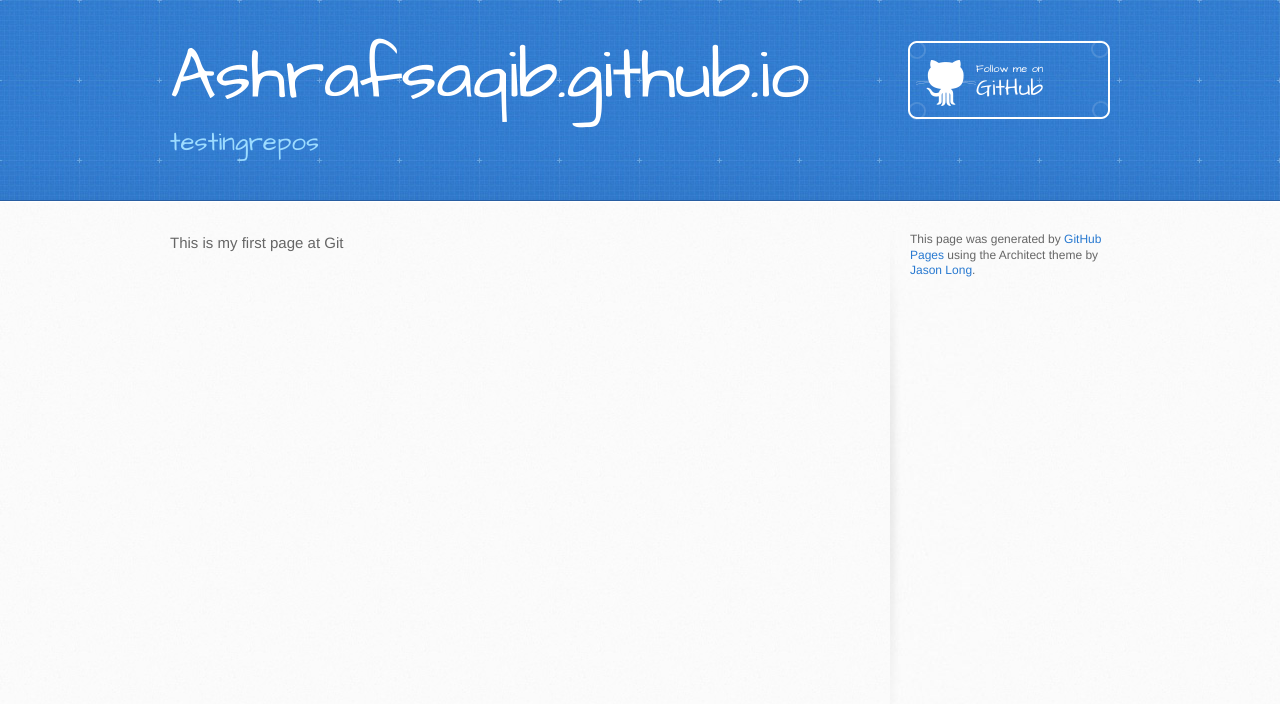
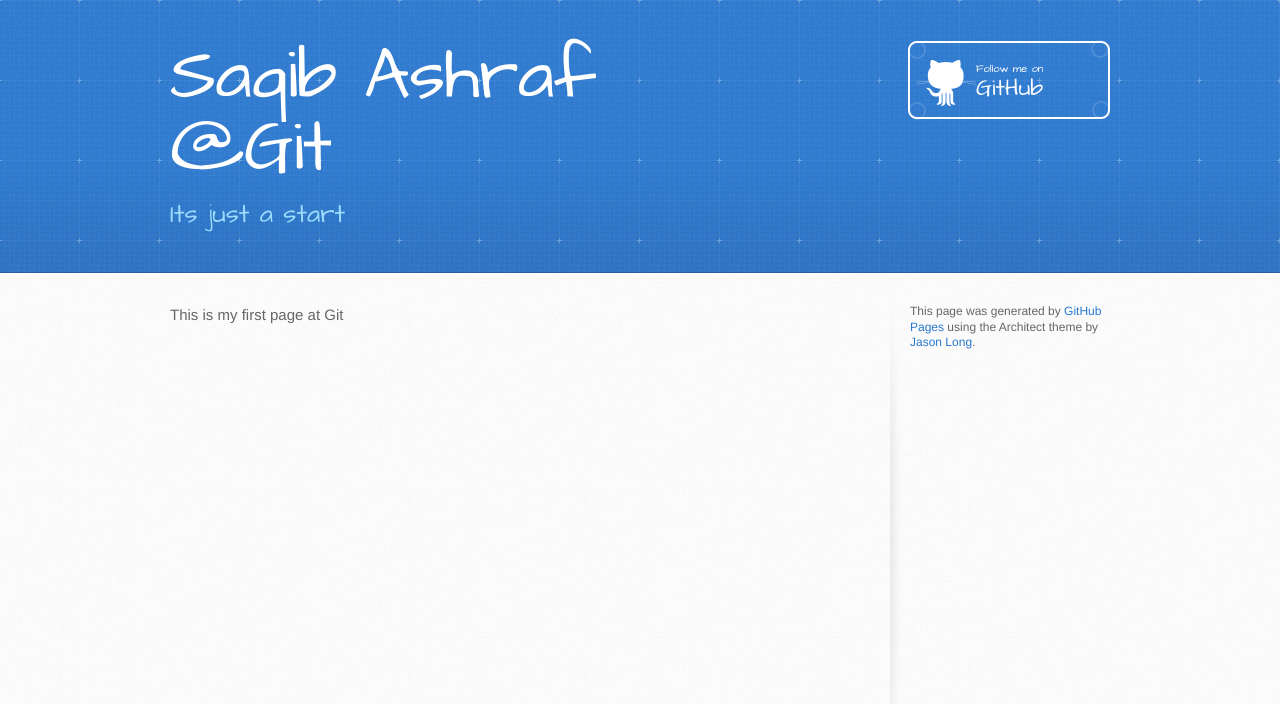
Before and after one commit to ashrafsaqib/ashrafsaqib.github.io, a plain HTML site: page index.html in a window 1280 px wide. Drawn offline with Linux system fonts and the light colour scheme.

Commit message:
edit
editing to customize page with my name

```diff
--- a/index.html
+++ b/index.html
@@ -13,14 +13,14 @@
     <script src="//html5shiv.googlecode.com/svn/trunk/html5.js"></script>
     <![endif]-->
 
-    <title>Ashrafsaqib.github.io by ashrafsaqib</title>
+    <title>Saqib Ashraf @ Git</title>
   </head>
 
   <body>
     <header>
       <div class="inner">
-        <h1>Ashrafsaqib.github.io</h1>
-        <h2>testingrepos</h2>
+        <h1>Saqib Ashraf @Git</h1>
+        <h2>Its just a start</h2>
         <a href="https://github.com/ashrafsaqib" class="button"><small>Follow me on</small>GitHub</a>
       </div>
     </header>
```
